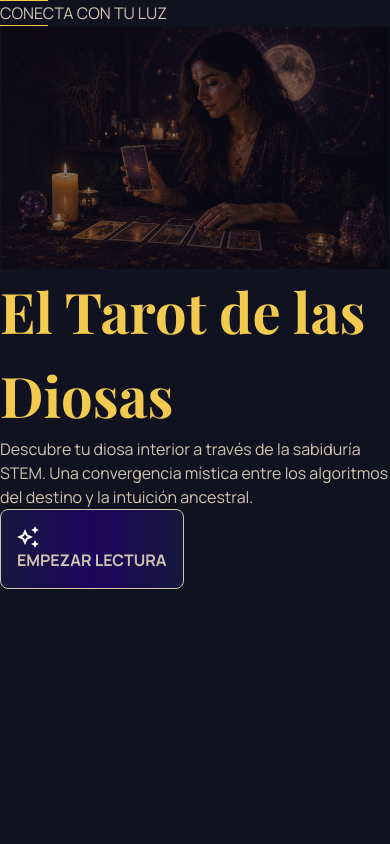
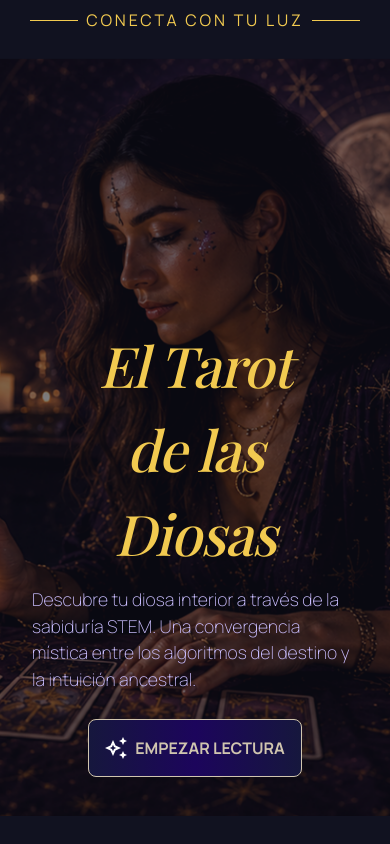
Before and after one commit to FactoriaF5-Tarot-Team1/GoddessesTarot, a React (Vite) app: page / in a window 390 px wide. Built offline with nearby package versions, Linux system fonts and the light colour scheme; a web font is replaced by a local one.

Commit message:
style: Hero component mobile style

```diff
--- a/src/components/button/Button.module.scss
+++ b/src/components/button/Button.module.scss
@@ -1,6 +1,10 @@
 @use "../../styles/variables" as v;
 
 .button {
+  display: flex;
+  align-items: center;
+  justify-content: center;
+  gap: 0.5rem;
   padding: 1rem 1rem;
   border-radius: v.$border-rad-btn;
   border: 0.5px solid v.$color-text;
--- a/src/components/hero/Hero.jsx
+++ b/src/components/hero/Hero.jsx
@@ -15,25 +15,29 @@ function Hero() {
 
   return (
     <>
-      <div>
+      <div className={styles.textLines}>
         <img src={line} alt="linea" />
         <p>CONECTA CON TU LUZ</p>
         <img src={line} alt="linea" />
       </div>
-      <div>
-        <img src={heroBg} alt="imagen de fondo de una mujer con cartas" />
-        <div>
+      <div className={styles.hero}>
+        <img
+          className={styles.heroImage}
+          src={heroBg}
+          alt="imagen de fondo de una mujer con cartas"
+        />
+        <div className={styles.heroContent}>
           <h1>El Tarot de las Diosas</h1>
           <p>
             Descubre tu diosa interior a través de la sabiduría STEM. Una
             convergencia mística entre los algoritmos del destino y la intuición
             ancestral.
           </p>
+          <Button variant={"primary"} handleClick={handleClick}>
+            <img src={btnStar} alt="icono de estrellas" />
+            EMPEZAR LECTURA
+          </Button>
         </div>
-        <Button variant={"primary"} handleClick={handleClick}>
-          <img src={btnStar} alt="icono de estrellas" />
-          EMPEZAR LECTURA
-        </Button>
       </div>
     </>
   );
--- a/src/components/hero/Hero.module.scss
+++ b/src/components/hero/Hero.module.scss
@@ -0,0 +1,54 @@
+@use "../../styles/variables" as v;
+
+.textLines {
+  display: flex;
+  flex-direction: row;
+  justify-content: center;
+  align-items: center;
+  gap: 0.5rem;
+  padding: 0.5rem 0rem 1.5rem 0rem;
+
+  p {
+    letter-spacing: 2.8px;
+    color: v.$color-accent;
+  }
+}
+
+.hero {
+  position: relative;
+  width: 100%;
+  height: 90vh;
+
+  .heroImage {
+    width: 100%;
+    height: 100%;
+    object-fit: cover;
+    object-position: 60% top;
+  }
+}
+
+.heroContent {
+  position: absolute;
+  bottom: 2.4rem;
+  padding: 0 2rem;
+  display: flex;
+  flex-direction: column;
+  justify-content: flex-end;
+  align-items: center;
+  gap: 0.7rem;
+
+  h1 {
+    text-align: center;
+    font-weight: 500;
+    font-style: italic;
+    letter-spacing: -1.12px;
+    width: 80%;
+  }
+
+  p {
+    font-size: 1.1rem;
+    color: v.$color-subtitle;
+    font-weight: 100;
+    padding-bottom: 1rem;
+  }
+}
```
